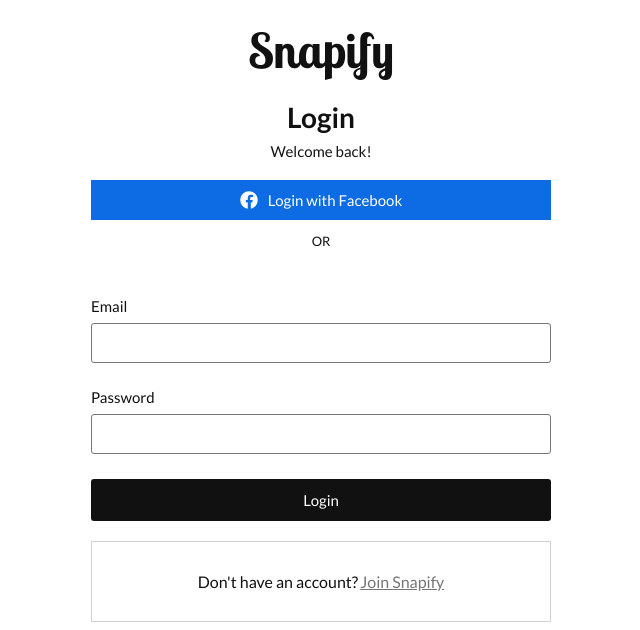
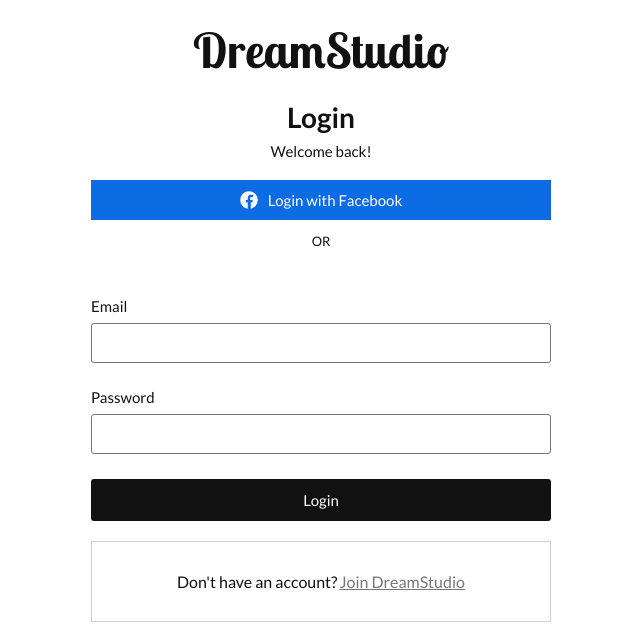
Before and after one commit to poojasharma68/Dream-Studio, a website built with Parcel: page login_page.html in a window 1280 px wide. Shown: the whole page, without its empty margins (319-959 px from the left). Built offline with nearby package versions, Linux system fonts and the light colour scheme.

Commit message:
Update login_page.html

```diff
--- a/login_page.html
+++ b/login_page.html
@@ -4,7 +4,7 @@
     <meta charset="UTF-8">
     <meta http-equiv="X-UA-Compatible" content="IE=edge">
     <meta name="viewport" content="width=device-width, initial-scale=1.0">
-    <title>Login | Snapify</title>
+    <title>Login | DreamStudio</title>
     <link rel="stylesheet" href="css/login_page_styles.css">
 
     <link rel="preconnect" href="https://fonts.googleapis.com">
@@ -29,7 +29,7 @@
 
     <div class="container">
         <div class="branding">
-            Snapify
+            DreamStudio
         </div>
 
         <div class="login-title">
@@ -65,7 +65,7 @@
             </div>
 
             <div class="join-link">
-                <a href="join_page.html">Join Snapify</a>
+                <a href="join_page.html">Join DreamStudio</a>
             </div>
         </div>
     </div>
```
